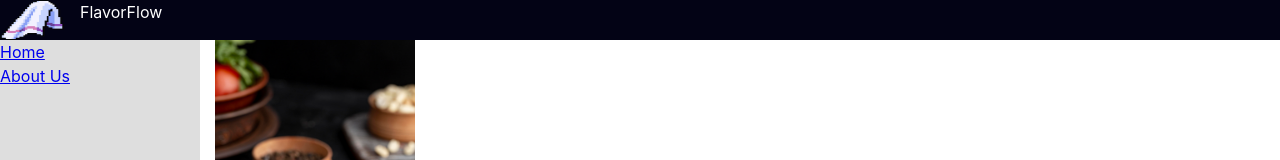
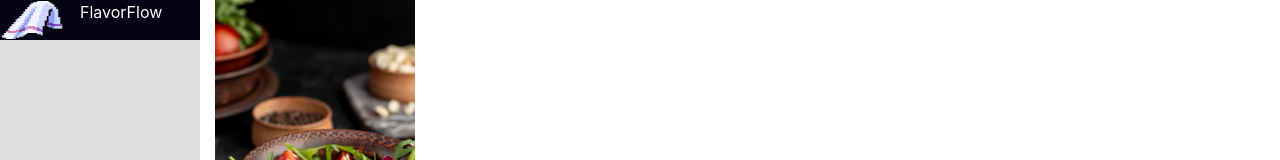
Before and after one commit to clasei/flavorflow, a React (Vite) app: page / in a window 1280 px wide. Shown: the top 160 px of the page. Built offline with nearby package versions, Linux system fonts and the light colour scheme.

Commit message:
nadbar en sidebar

```diff
--- a/src/App.jsx
+++ b/src/App.jsx
@@ -1,8 +1,8 @@
 import './App.css'
-import Navbar from "./components/NavBar.jsx"
 import Sidebar from "./components/Sidebar.jsx"
 import RecipeList from './components/RecipeList.jsx'
 import Dashboard from "./pages/Dashboard.jsx"
+import About from "./pages/About.jsx"
 import {Routes, Route} from "react-router-dom"
 
 
@@ -11,12 +11,12 @@
   return (
     <>
     <div id='appPage'>
-      <Navbar />
     <div id='mainPage'>
         <Sidebar />
 
        <Routes>
           <Route path="/" element={<Dashboard/>}></Route>
+          <Route path="/About" element={<About/>}></Route>
        </Routes>
       </div>
     </div>
--- a/src/components/Sidebar.jsx
+++ b/src/components/Sidebar.jsx
@@ -2,10 +2,12 @@
 import {Routes, Route, Link} from "react-router-dom"
 import Dashboard from "../pages/Dashboard.jsx"
 import About from "../pages/About.jsx"
+import Navbar from "./NavBar.jsx"
 
 function Sidebar() {
   return (
     <div id="sidebar">
+      <Navbar />
       <section id="sidebarLinks">
         <Link to="/" element={<Dashboard/>}>Home</Link>
         <Link to="/About" element={<About />}>About Us</Link>
```
